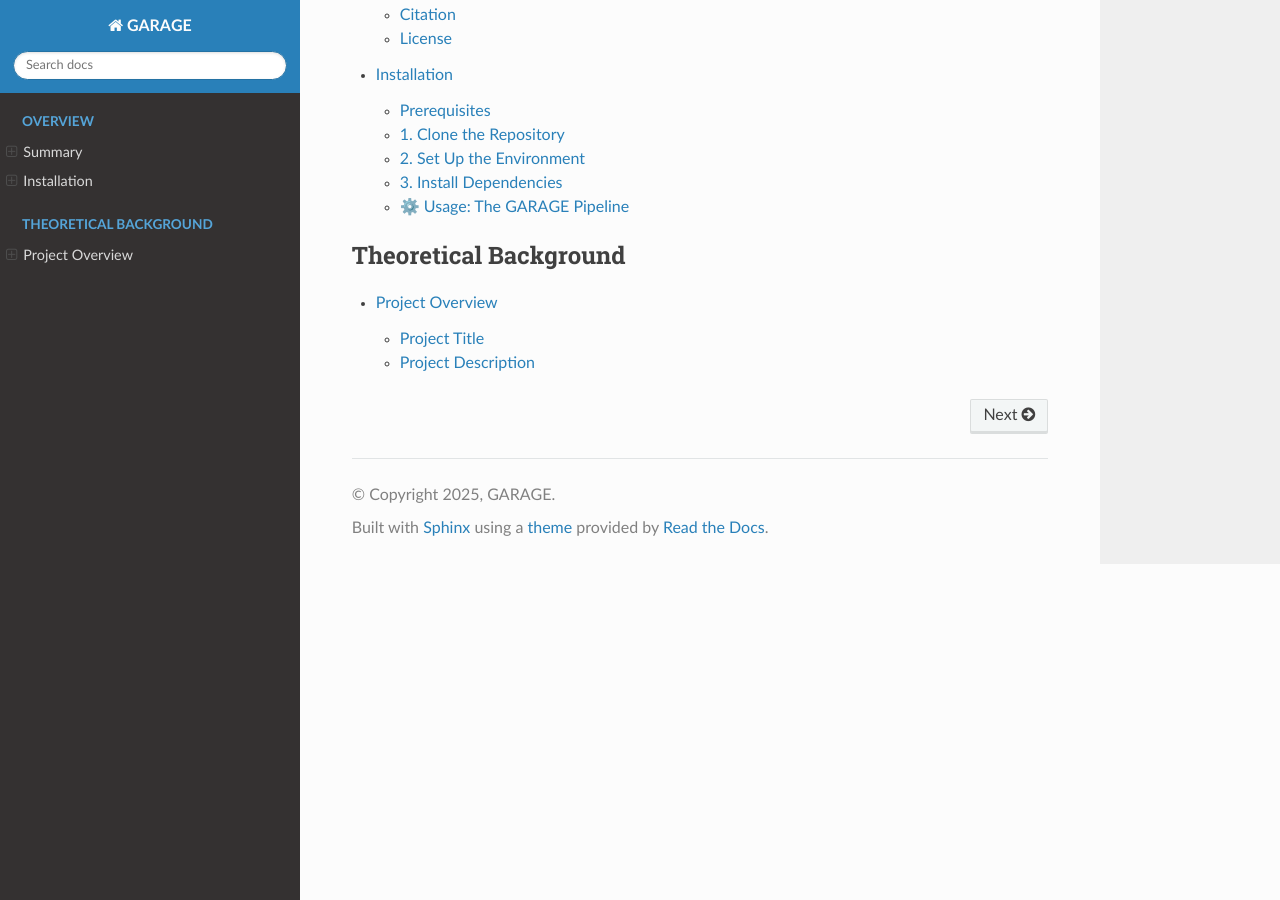
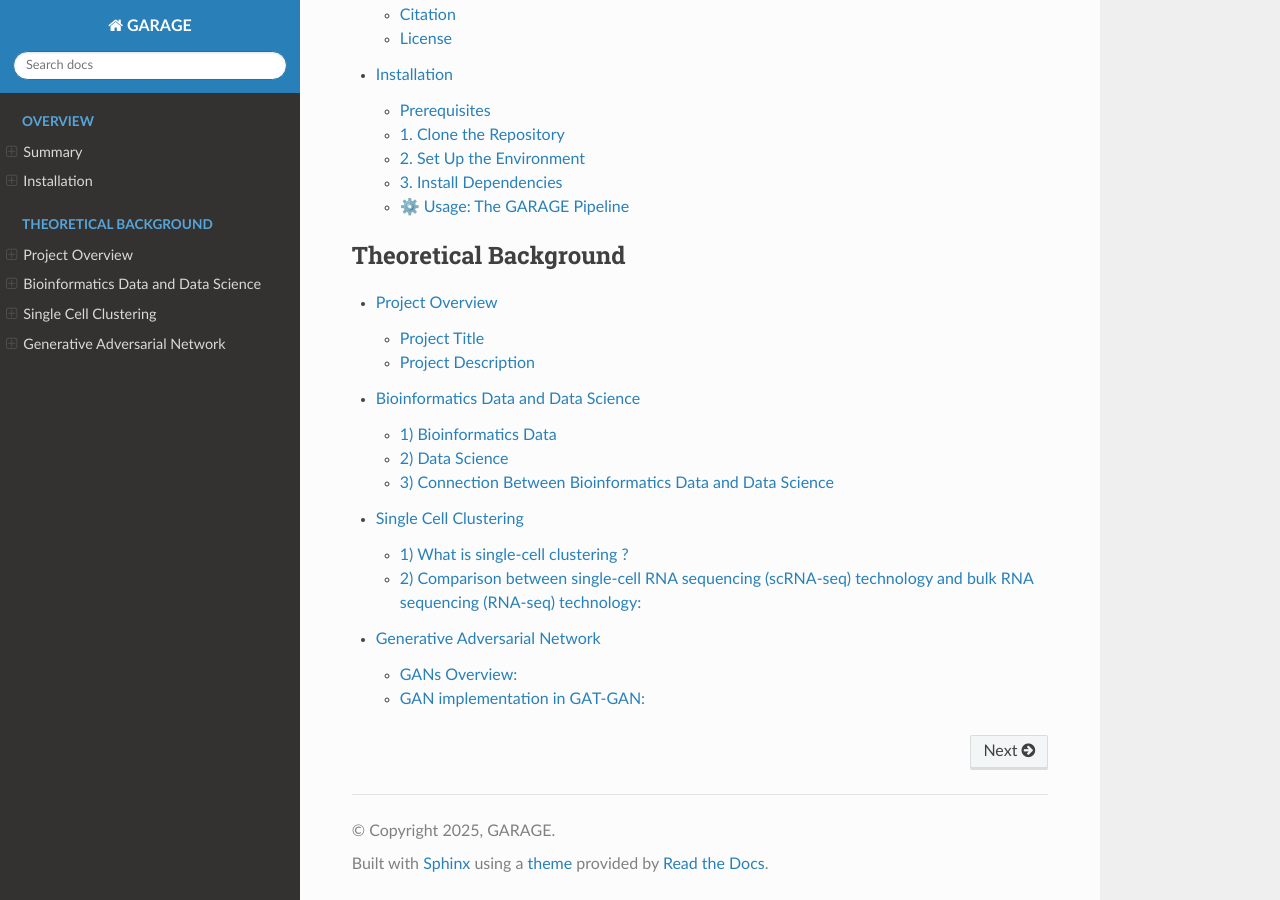
Before and after one commit to RitwikGanguly/GARAGE, a Sphinx documentation site: the page built from docs/index.rst, in a window 1280 px wide and 900 px high, scrolled down 1014 px. Built offline with Sphinx 7.4.7 and the Read the Docs theme 3.1.0, drawn with Linux system fonts in a browser that asks for light colours.

Commit message:
Update index.rst

```diff
--- a/docs/index.rst
+++ b/docs/index.rst
@@ -57,3 +57,6 @@ Overview
    :caption: Theoretical Background
 
    project_overview
+   bioinformatics
+   singlecell
+   gan
```
